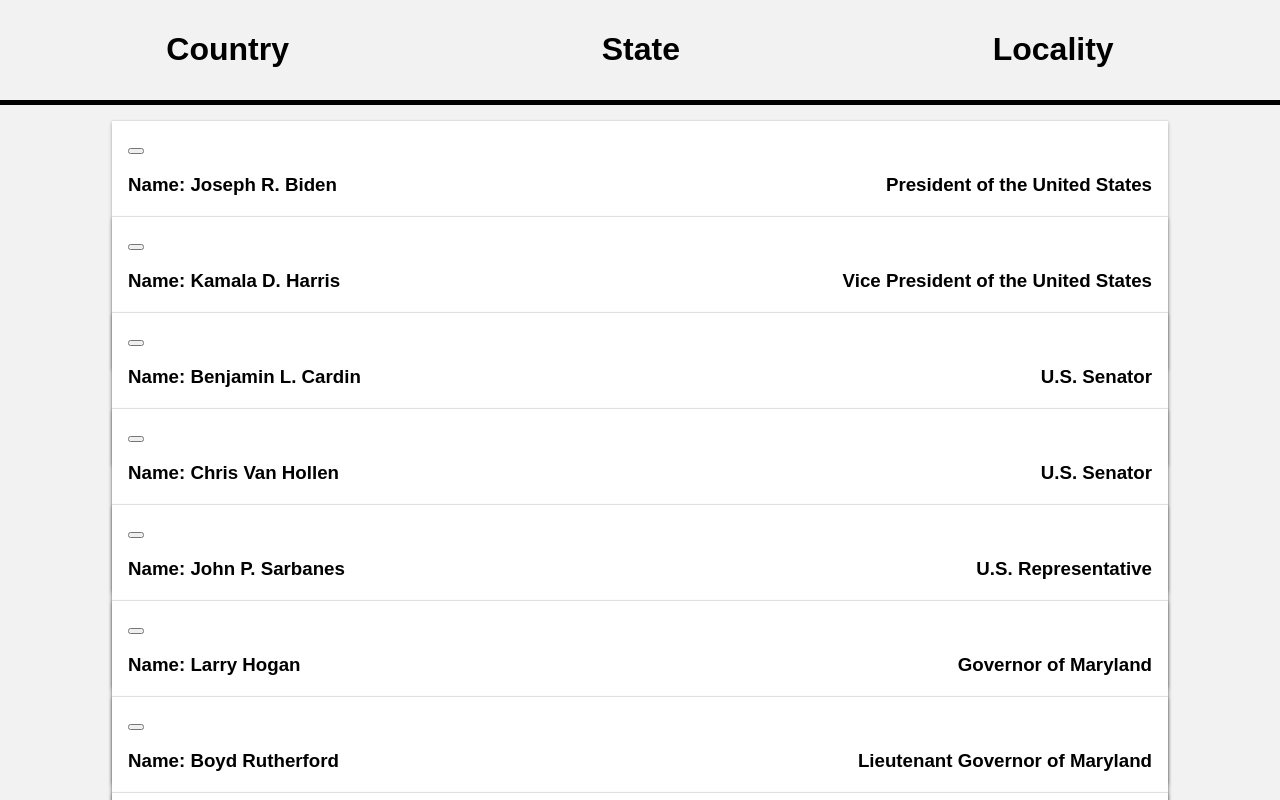
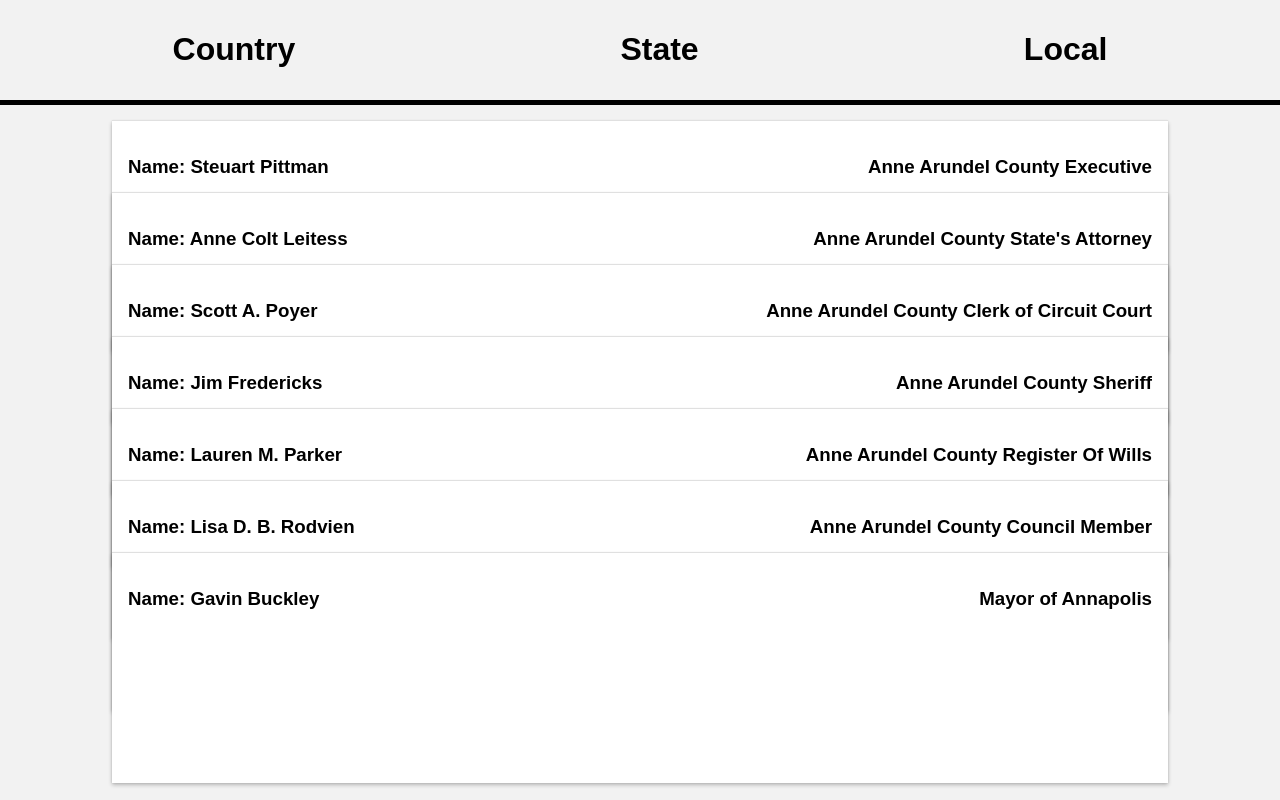
Before and after one commit to Michael-Subbarao/League-Of-Women-Voters-APP, a React (Create React App) app: page / in a window 1280 px wide. Shown: the top 800 px of the page. Built offline with nearby package versions, Linux system fonts and the light colour scheme.

Commit message:
Changed functionallity to show locality at first and have state and country be additive

```diff
--- a/src/App.css
+++ b/src/App.css
@@ -53,7 +53,7 @@ body {
 }
 
 #half {
-  height: 10vh;
+  height: 7vh;
 }
 
 .contact-wrapper{
--- a/src/App.js
+++ b/src/App.js
@@ -1142,7 +1142,9 @@ function App(props){
   const address2 = '707%20W%20Main%20St%20Henryetta%20OK%2074437'
   const api_key = 'AIzaSyAE3Bh7L6FsXGrfzJk75EMj8PGaHtXfryI';
   const endpoint = 'https://civicinfo.googleapis.com/civicinfo/v2/representatives?address=' + address2 + '&includeOffices=true&key=' + api_key;
-
+  const [countryOn,setCountryOn] = useState(false);
+  const [stateOn,setStateOn] = useState(false);
+  const [localOn,setLocalOn] = useState(true);
   /**
   useEffect(()=>{
     axios.get(endpoint)
@@ -1155,40 +1157,65 @@ function App(props){
     .catch(error => console.log(error));
   },[endpoint])
 */
+
+useEffect(() => {
+    filterData();
+  }, [countryOn,stateOn,localOn]);
   const filterOffice = (indx) =>{
     return fdata.offices.filter((office)=>{
       return office.officialIndices.includes(indx);
     })
   }
+  const getOfficialIndx = (name) =>{
+    let i = 0;
+    data.officials.map((official,indx)=>{if(official.name === name) i = indx;})
+    console.log(i);
+    return i;
+  }
+  const countryLevel = data.officials.filter((official,indx)=>{
+    return filterOffice(indx)[0].levels[0] === 'country';
+  });
   const stateLevel = data.officials.filter((official,indx)=>{
-    return filterOffice(indx)[0].levels[0] !== 'country';
+    return filterOffice(indx)[0].levels[0] === 'administrativeArea1';
   });
   const localLevel = data.officials.filter((official,indx)=>{
     return filterOffice(indx)[0].levels[0] !== 'country' && filterOffice(indx)[0].levels[0] !== 'administrativeArea1';
   });
-  console.log(stateLevel);
-  const filterData = (type) =>{
-    if(type==='country'){
-      setFData(data);
+  function filterData (){
+    let totalData = []
+    if(countryOn){
+      totalData.push.apply(totalData,countryLevel);
     }
-    if(type==='state'){
-      setFData({...data,officials:stateLevel});
+    if(stateOn){
+      totalData.push.apply(totalData,stateLevel);
     }
-    if(type==='local'){
-      setFData({...data,officials:localLevel});
+    if(localOn){
+        totalData.push.apply(totalData,localLevel);
     }
+    console.log(countryOn,stateOn,localOn);
+    console.log(totalData);
+    setFData({...data,officials:totalData});
   }
+  const start = () => {setFData({...data,officials:localLevel})};
+  return (
 
-  return (
     <div className="App">
       <div id = 'selection-wrappers'>
-        <div onClick = {()=>{filterData('country')}}><h1>Country</h1></div>
-        <div onClick = {()=>{filterData('state')}}><h1>State</h1></div>
-        <div onClick = {()=>{filterData('local')}}><h1>Locality</h1></div>
+        <div onClick = {(e)=>{
+            setCountryOn(!countryOn,filterData)
+        }}><h1>Country</h1></div>
+        <div onClick = {(e)=>{
+            e.preventDefault();
+            setStateOn(!stateOn);
+            filterData()}}><h1>State</h1></div>
+        <div onClick = {(e)=>{
+            e.preventDefault();
+            setLocalOn(!localOn);
+            filterData()}}><h1>Local</h1></div>
       </div>
       {
         fdata.officials.map((official,indx)=>{
-        return <OfficialComponent official = {official} office = {filterOffice(indx+data.officials.length-fdata.officials.length)} key = {indx}/>
+        return <OfficialComponent official = {official} office = {filterOffice(getOfficialIndx(official.name))} key = {indx}/>
         })
       }
     </div>
@@ -1203,12 +1230,10 @@ function OfficialComponent(props){
   const {name,address,party,phones,channels,photoUrl} = props.official;
   const office = props.office;
   const phone = phones[0];
-  console.log(channels)
   return (
 
   <div className="wrapper" id = {closed? 'half': ''}>
   <div className="official-card" onClick = {()=>{setClosed(!closed)}}>
-    <button onClick = {()=>{setClosed(!closed)}} id = 'minimize'/>
     <div className="name-wrapper">
       <h3><div id = 'name'>Name: {name===undefined? '' : name}</div><div id = 'office'> {office[0]===undefined? '' : office[0].name}</div></h3>
     </div>
@@ -1234,4 +1259,4 @@ function OfficialComponent(props){
 </div>)
 }
 
-//<address>{address[0].city} {address[0].line1} {address[0].state} {address[0].zip}</address> <button onClick> </button>
+//<address>{address[0].city} {address[0].line1} {address[0].state} {address[0].zip}</address> <button onClick> </button> <button onClick = {()=>{setClosed(!closed)}} id = 'minimize'/>
```
